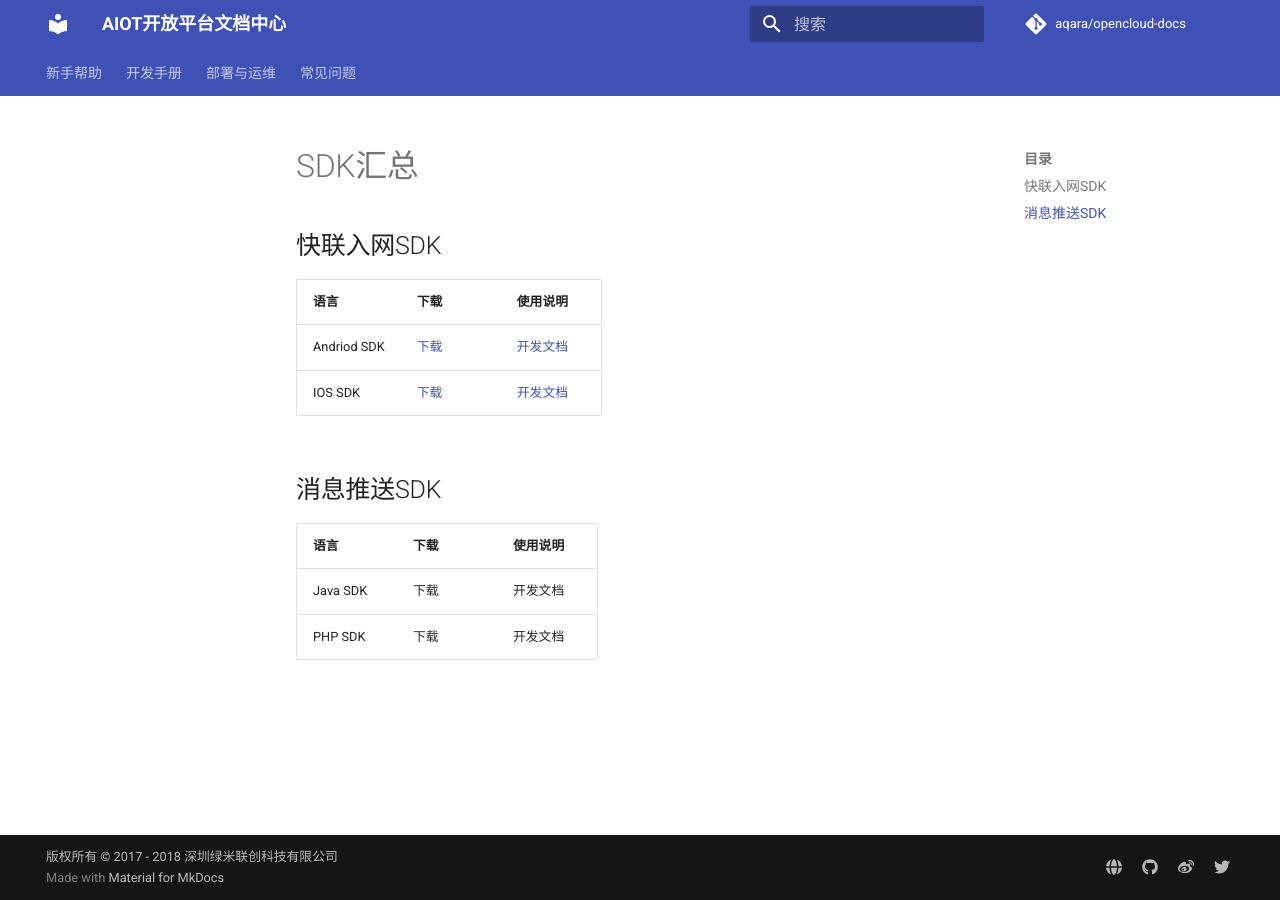
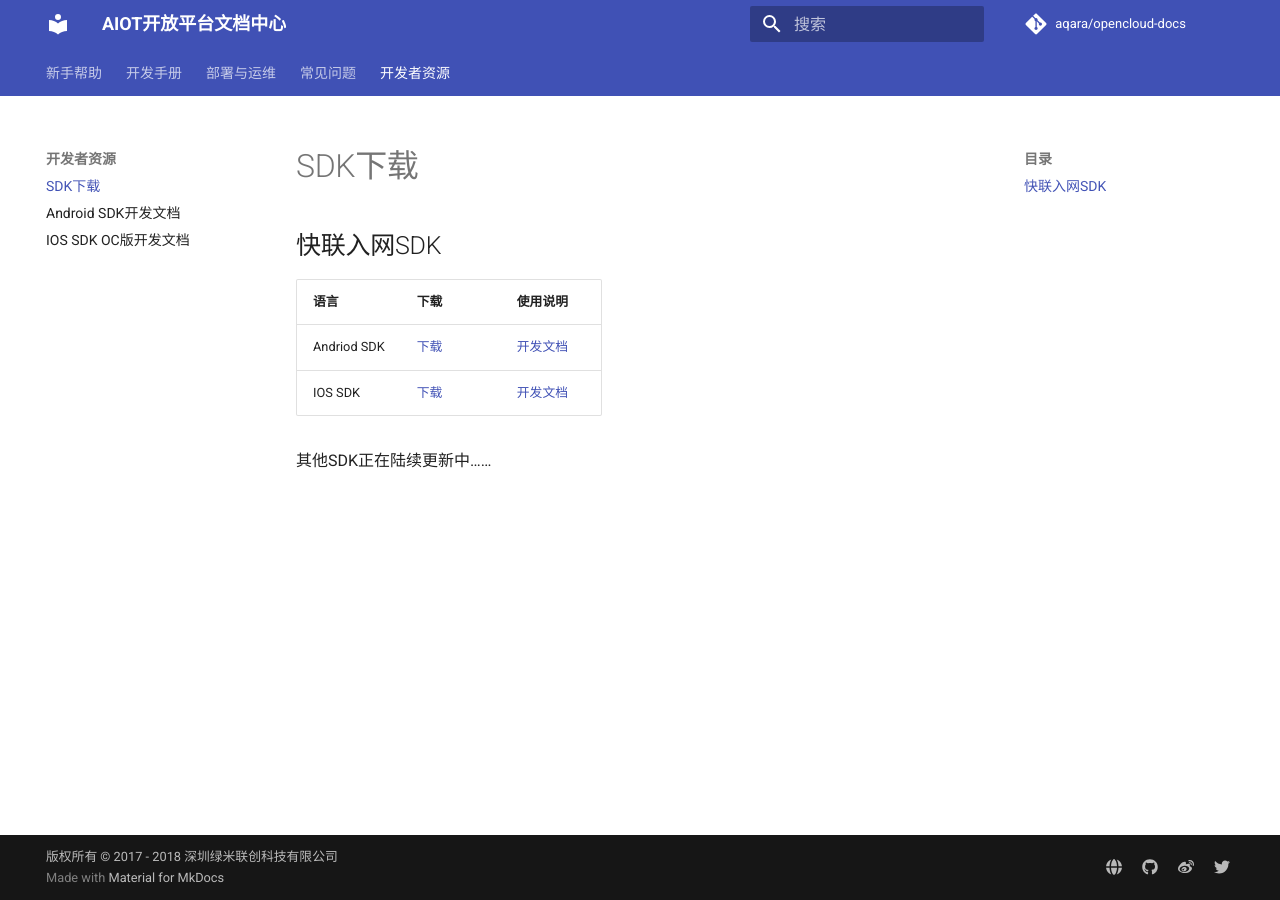
Before and after one commit to lumi-openlcoud/opencloud-docs, an MkDocs documentation site: the page built from zh/sdk/sdk_total.md, in a window 1280 px wide. Built offline with MkDocs 1.6.1 and Material for MkDocs 9.7.7, drawn with Linux system fonts in a browser that asks for light colours; comment, search, counter and statistics services are not loaded; old or Windows-style settings are respelled for this version of MkDocs.

Commit message:
mkdocs.yml，新增android/ios sdk开发文档

```diff
--- a/mkdocs.yml
+++ b/mkdocs.yml
@@ -59,3 +59,7 @@ pages:
 - 常见问题:
   - 应用开发: FAQ/FAQ-development.md
   - 部署与运维: FAQ/FAQ-installation.md
+- 开发者资源:
+  - SDK下载: sdk/sdk_total.md
+  - Android SDK开发文档: sdk/android-sdk.md
+  - IOS SDK OC版开发文档: sdk/ios-sdk.md
--- a/zh/sdk/sdk_total.md
+++ b/zh/sdk/sdk_total.md
@@ -1,5 +1,3 @@
-# SDK汇总
-
 ## 快联入网SDK
 
 | 语言          | 下载                                       | 使用说明                                     |
@@ -9,9 +7,4 @@
 
 
 
-## 消息推送SDK
-
-| 语言       | 下载   | 使用说明 |
-| -------- | ---- | ---- |
-| Java SDK | 下载   | 开发文档 |
-| PHP SDK  | 下载   | 开发文档 |
+其他SDK正在陆续更新中……
```
